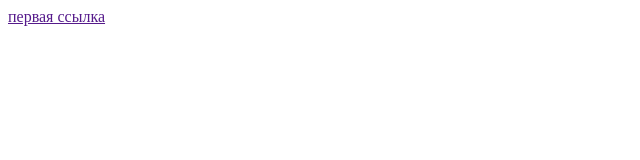
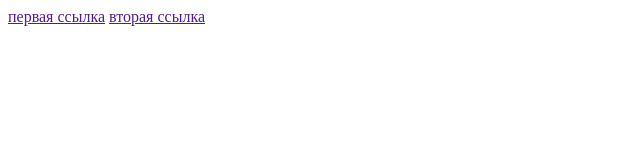
Before and after one commit to Rukatoma1/start.3, a plain HTML site: page index.html in a window 1280 px wide. Shown: the whole page, without its empty margins (0-640 px from the left). Drawn offline with Linux system fonts and the light colour scheme.

Commit message:
создание второй ссылки

```diff
--- a/index.html
+++ b/index.html
@@ -10,6 +10,7 @@
 <body>
     <div>
         <a href="">первая ссылка</a>
+        <a href="">вторая ссылка</a>
     </div>
 </body>
 
```
